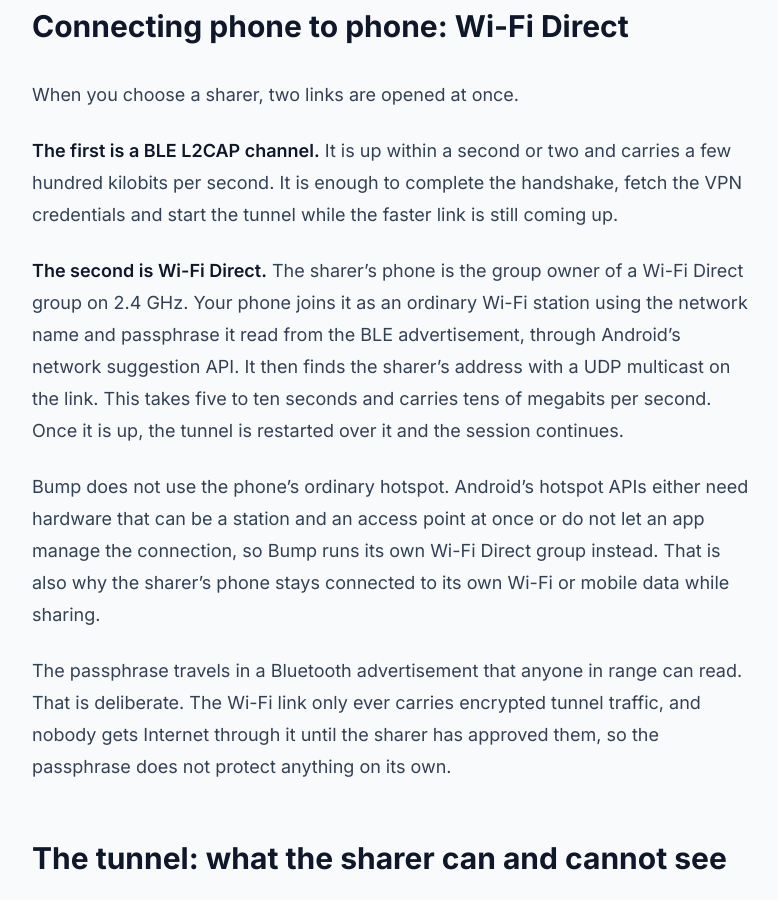
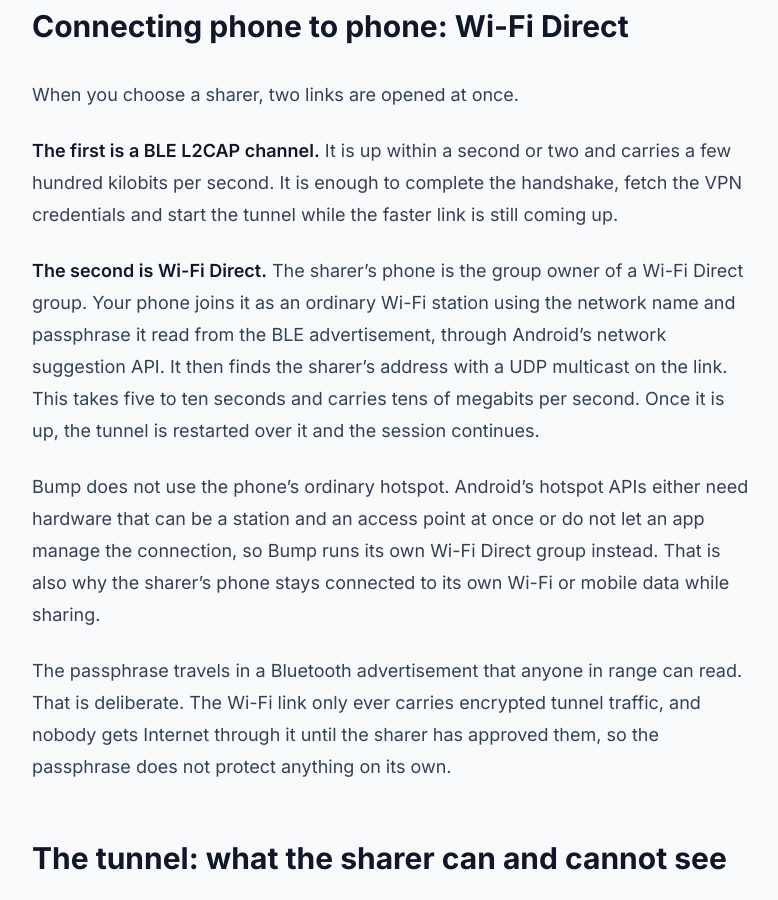
Before and after one commit to BumpApp/bumpapp.github.io, a Jekyll site: the page built from how-it-works/index.md, in a window 1280 px wide and 900 px high, scrolled down 3189 px. Shown: the whole window, without its empty margins (248-1026 px from the left). Built offline with Jekyll 4.4.1, drawn with Linux system fonts in a browser that asks for light colours.

Commit message:
Explainer: drop the Wi-Fi Direct band
Co-Authored-By: Claude Fable 5.1 <noreply@anthropic.com>

```diff
--- a/how-it-works/index.md
+++ b/how-it-works/index.md
@@ -86,7 +86,7 @@ When you choose a sharer, two links are opened at once.
 
 **The first is a BLE L2CAP channel.** It is up within a second or two and carries a few hundred kilobits per second. It is enough to complete the handshake, fetch the VPN credentials and start the tunnel while the faster link is still coming up.
 
-**The second is Wi-Fi Direct.** The sharer's phone is the group owner of a Wi-Fi Direct group on 2.4 GHz. Your phone joins it as an ordinary Wi-Fi station using the network name and passphrase it read from the BLE advertisement, through Android's network suggestion API. It then finds the sharer's address with a UDP multicast on the link. This takes five to ten seconds and carries tens of megabits per second. Once it is up, the tunnel is restarted over it and the session continues.
+**The second is Wi-Fi Direct.** The sharer's phone is the group owner of a Wi-Fi Direct group. Your phone joins it as an ordinary Wi-Fi station using the network name and passphrase it read from the BLE advertisement, through Android's network suggestion API. It then finds the sharer's address with a UDP multicast on the link. This takes five to ten seconds and carries tens of megabits per second. Once it is up, the tunnel is restarted over it and the session continues.
 
 Bump does not use the phone's ordinary hotspot. Android's hotspot APIs either need hardware that can be a station and an access point at once or do not let an app manage the connection, so Bump runs its own Wi-Fi Direct group instead. That is also why the sharer's phone stays connected to its own Wi-Fi or mobile data while sharing.
 
```
